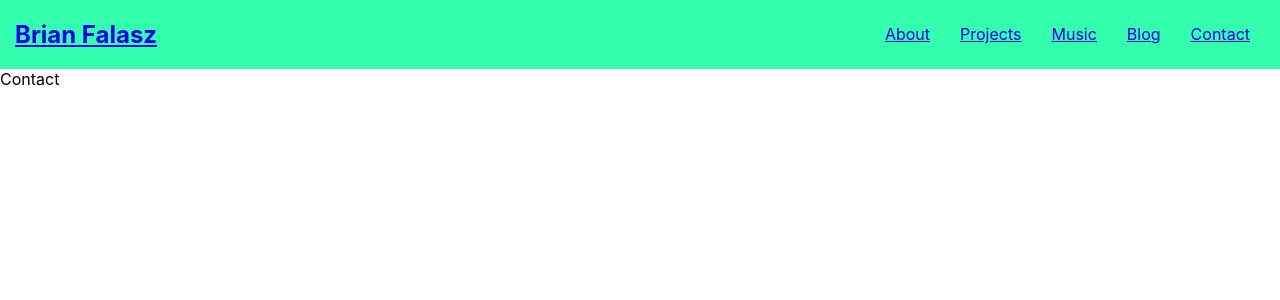
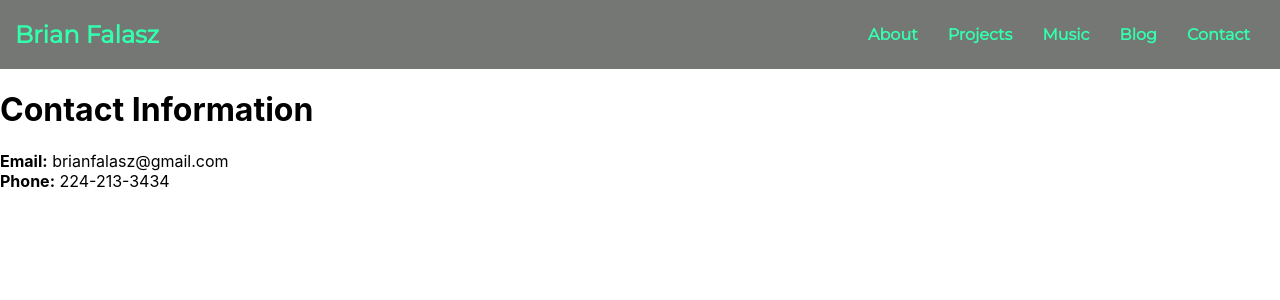
Before and after one commit to BriGuy520/my-website, a React (Create React App) app: page /contact in a window 1280 px wide. Shown: the top 300 px of the page. Built offline with nearby package versions, Linux system fonts and the light colour scheme.

Commit message:
adding some styling to my header and a few items to my contact page.

```diff
--- a/public/index.html
+++ b/public/index.html
@@ -4,6 +4,7 @@
     <meta charset="utf-8">
     <link rel="shortcut icon" href="%PUBLIC_URL%/favicon.ico">
     <link href="https://stackpath.bootstrapcdn.com/bootstrap/4.1.3/css/bootstrap.min.css">
+    <link href="https://fonts.googleapis.com/css?family=Montserrat" rel="stylesheet">
     <link href="https://maxcdn.bootstrapcdn.com/font-awesome/4.7.0/css/font-awesome.min.css" rel="stylesheet" />
     <meta name="viewport" content="width=device-width, initial-scale=1, shrink-to-fit=no">
     <meta name="theme-color" content="#000000">
--- a/src/components/Contact.js
+++ b/src/components/Contact.js
@@ -2,7 +2,14 @@ import React from 'react';
 
 const Contact = () => {
   return (
-    <div>Contact</div>
+    <div className="container">
+      <h1>Contact Information</h1>
+      <div>
+        <strong>Email:</strong> brianfalasz@gmail.com
+        <br />
+        <strong>Phone:</strong> 224-213-3434
+      </div>
+    </div>
   )
 }
 
--- /dev/null
+++ b/src/styles/App.css
@@ -0,0 +1,3 @@
+body {
+  font-family: 'Montserrat', sans-serif;
+}
--- a/src/styles/Home.css
+++ b/src/styles/Home.css
@@ -13,7 +13,7 @@
   color: #ccffcc;
   margin: 0;
   padding: 0;
-  font-size: 18em;
+  font-size: 16em;
 }
 
 /* Goals Section */
--- a/src/styles/Navbar.css
+++ b/src/styles/Navbar.css
@@ -1,19 +1,62 @@
 header {
+  font-family: 'Montserrat', sans-serif;
+  font-weight: 800;
   position: relative;
   z-index: 100;
-  background-color: #33ffad;
+  background-color: #747773;
   display: flex;
   justify-content: space-between;
   align-items: center;
   padding: 0 15px;
 }
 
-header h1 {
+header h2 {
   text-align: center;
+}
+
+header h2 a {
+  text-decoration: none;
+  color: #33ffad;
 }
 
 nav li {
   list-style: none;
   display: inline-block;
-  padding: 0 15px;
+  padding: 2px 15px;
 }
+
+nav li a {
+  text-decoration: none;
+  position: relative;
+  padding: 4px 0;
+  color: #33ffad;
+}
+
+nav li a:hover {
+  color: #32d0ff;
+  -webkit-transition: all 0.5s ease-in-out 0s;
+
+}
+
+/* Link Animation */
+
+nav li a:before {
+  content: "";
+  position: absolute;
+  width: 100%;
+  height: 2px;
+  bottom: 0;
+  left: 0;
+  background-color: lightsalmon;
+  visibility: hidden;
+  -webkit-transform: scaleX(0);
+  transform: scaleX(0);
+  -webkit-transition: all 0.7s ease-in-out 0s;
+  transition: all 0.3s ease-in-out 0s;
+}
+
+a:hover:before {
+  visibility: visible;
+  -webkit-transform: scaleX(1);
+  transform: scaleX(1);
+}
```
